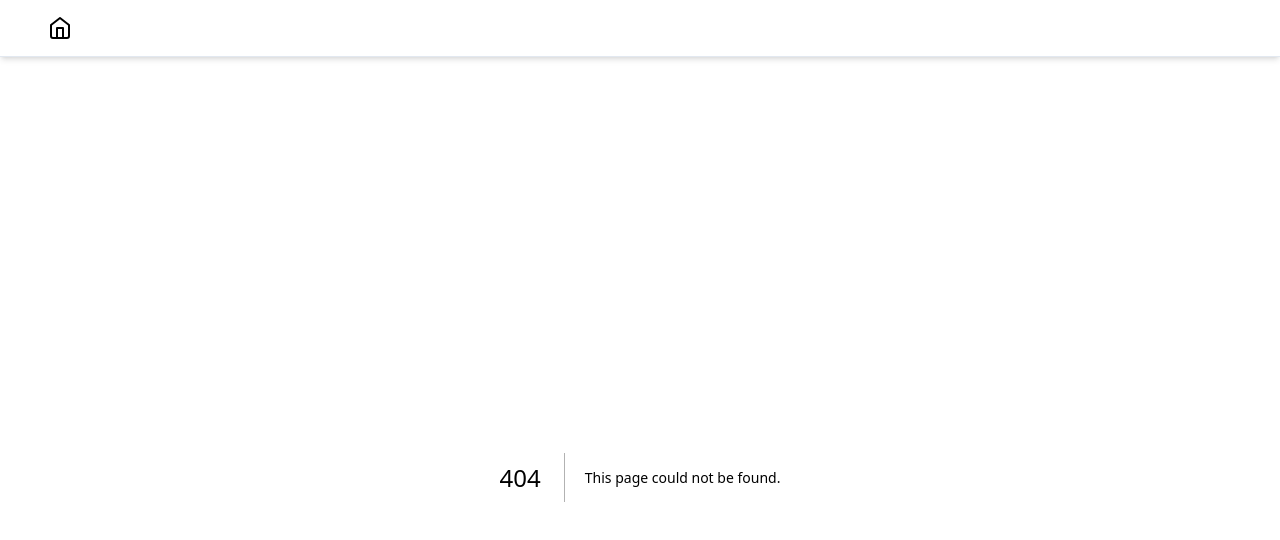
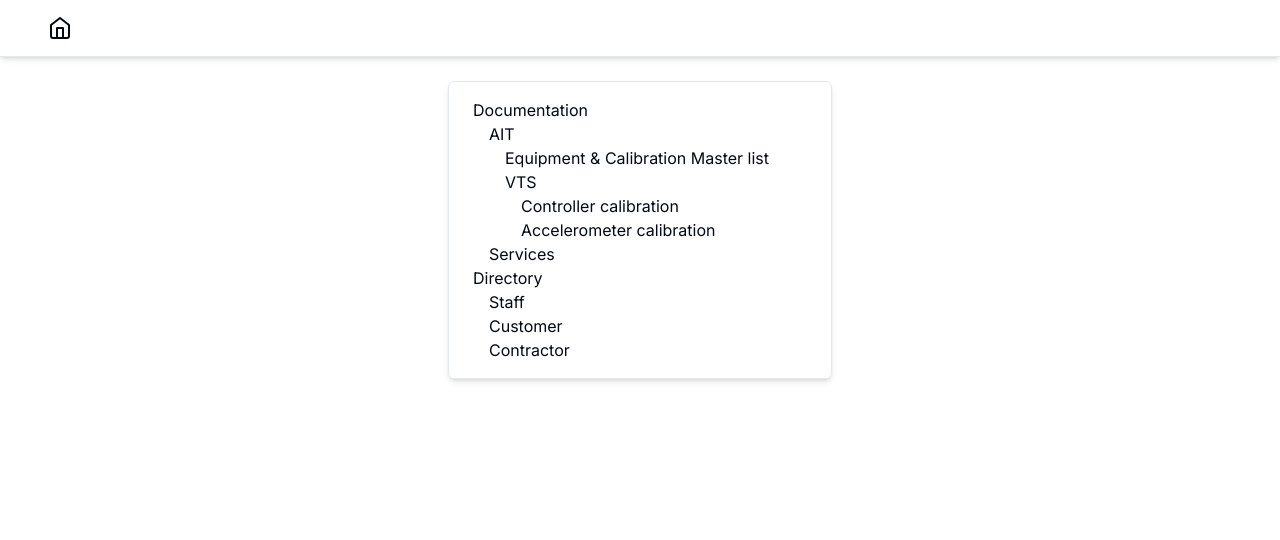
Before and after one commit to fairulazmin/myapp, a Next.js app: page /recursiveAccordion in a window 1280 px wide. Before the commit this address had no page. Shown: the top 540 px of the page. Built offline with nearby package versions, Linux system fonts and the light colour scheme.

Commit message:
added recursive sidebar

```diff
--- a/app/page.tsx
+++ b/app/page.tsx
@@ -59,6 +59,9 @@
         <li>
           <Link href="/tasks">Table - Tasks</Link>
         </li>
+        <li>
+          <Link href="/recursiveAccordion">Recursive Accordion</Link>
+        </li>
       </ul>
     </div>
   );
--- /dev/null
+++ b/app/recursiveAccordion/page.tsx
@@ -0,0 +1,11 @@
+import { RecursiveAccordion } from "./recursive-accordion";
+
+const RecursiveAccordionPage = () => {
+  return (
+    <div className="max-w-sm mx-auto mt-6 border px-2 py-4 rounded-md shadow-md">
+      <RecursiveAccordion />
+    </div>
+  );
+};
+
+export default RecursiveAccordionPage;
--- /dev/null
+++ b/app/recursiveAccordion/recursive-accordion.tsx
@@ -0,0 +1,94 @@
+import {
+  Accordion,
+  AccordionContent,
+  AccordionItem,
+  AccordionTrigger,
+} from "@/components/ui/accordion";
+
+interface RecursiveList {
+  label: string;
+  href: string;
+  children?: RecursiveList[];
+}
+
+interface Props {
+  data: RecursiveList[];
+}
+
+export const navContent: RecursiveList[] = [
+  {
+    label: "Documentation",
+    href: "/documentation",
+    children: [
+      {
+        label: "AIT",
+        href: "documentation/ait",
+        children: [
+          {
+            label: "Equipment & Calibration Master list",
+            href: "documentation/ait/master_list",
+          },
+          {
+            label: "VTS",
+            href: "documentation/ait/vts",
+            children: [
+              {
+                label: "Controller calibration",
+                href: "documentation/ait/vts/ctrl_calb",
+              },
+              {
+                label: "Accelerometer calibration",
+                href: "documentation/ait/vts/acc_calb",
+              },
+            ],
+          },
+        ],
+      },
+      {
+        label: "Services",
+        href: "documentation/services",
+      },
+    ],
+  },
+  {
+    label: "Directory",
+    href: "/directory",
+    children: [
+      { label: "Staff", href: "directory/staff" },
+      { label: "Customer", href: "directory/customer" },
+      { label: "Contractor", href: "directory/Contractor" },
+    ],
+  },
+];
+
+const RecursiveList = (props: Props) => {
+  const data = props.data;
+  return (
+    <ul style={{ marginLeft: "1rem" }}>
+      {data.map((d, i) => (
+        <li>
+          <p>{d.label}</p>
+          {d.children && <RecursiveList data={d.children} />}
+        </li>
+      ))}
+    </ul>
+  );
+};
+
+export const RecursiveAccordion = () => {
+  return <RecursiveList data={navContent} />;
+};
+
+// const RecursiveList = (props: Props) => {
+//   const data = props.data;
+//   return (
+//     <ul style={{ marginLeft: "1rem" }}>
+//       {data.map((d, i) => (
+//         <li>
+//           <p>{d.label}</p>
+//           {d.children && <RecursiveList data={d.children} />}
+//         </li>
+//       ))}
+//     </ul>
+//   );
+// };
--- /dev/null
+++ b/components/ui/accordion.tsx
@@ -0,0 +1,58 @@
+"use client"
+
+import * as React from "react"
+import * as AccordionPrimitive from "@radix-ui/react-accordion"
+import { ChevronDown } from "lucide-react"
+
+import { cn } from "@/lib/utils"
+
+const Accordion = AccordionPrimitive.Root
+
+const AccordionItem = React.forwardRef<
+  React.ElementRef<typeof AccordionPrimitive.Item>,
+  React.ComponentPropsWithoutRef<typeof AccordionPrimitive.Item>
+>(({ className, ...props }, ref) => (
+  <AccordionPrimitive.Item
+    ref={ref}
+    className={cn("border-b", className)}
+    {...props}
+  />
+))
+AccordionItem.displayName = "AccordionItem"
+
+const AccordionTrigger = React.forwardRef<
+  React.ElementRef<typeof AccordionPrimitive.Trigger>,
+  React.ComponentPropsWithoutRef<typeof AccordionPrimitive.Trigger>
+>(({ className, children, ...props }, ref) => (
+  <AccordionPrimitive.Header className="flex">
+    <AccordionPrimitive.Trigger
+      ref={ref}
+      className={cn(
+        "flex flex-1 items-center justify-between py-4 font-medium transition-all hover:underline [&[data-state=open]>svg]:rotate-180",
+        className
+      )}
+      {...props}
+    >
+      {children}
+      <ChevronDown className="h-4 w-4 shrink-0 transition-transform duration-200" />
+    </AccordionPrimitive.Trigger>
+  </AccordionPrimitive.Header>
+))
+AccordionTrigger.displayName = AccordionPrimitive.Trigger.displayName
+
+const AccordionContent = React.forwardRef<
+  React.ElementRef<typeof AccordionPrimitive.Content>,
+  React.ComponentPropsWithoutRef<typeof AccordionPrimitive.Content>
+>(({ className, children, ...props }, ref) => (
+  <AccordionPrimitive.Content
+    ref={ref}
+    className="overflow-hidden text-sm transition-all data-[state=closed]:animate-accordion-up data-[state=open]:animate-accordion-down"
+    {...props}
+  >
+    <div className={cn("pb-4 pt-0", className)}>{children}</div>
+  </AccordionPrimitive.Content>
+))
+
+AccordionContent.displayName = AccordionPrimitive.Content.displayName
+
+export { Accordion, AccordionItem, AccordionTrigger, AccordionContent }
--- a/package.json
+++ b/package.json
@@ -15,6 +15,7 @@
     "@mui/icons-material": "^5.14.15",
     "@mui/material": "^5.14.15",
     "@prisma/client": "^5.6.0",
+    "@radix-ui/react-accordion": "^1.1.2",
     "@radix-ui/react-dialog": "^1.0.5",
     "@radix-ui/react-dropdown-menu": "^2.0.6",
     "@radix-ui/react-label": "^2.0.2",
```
Also changed, not shown: 1 other file (tests, documents, lock files or other folders).
